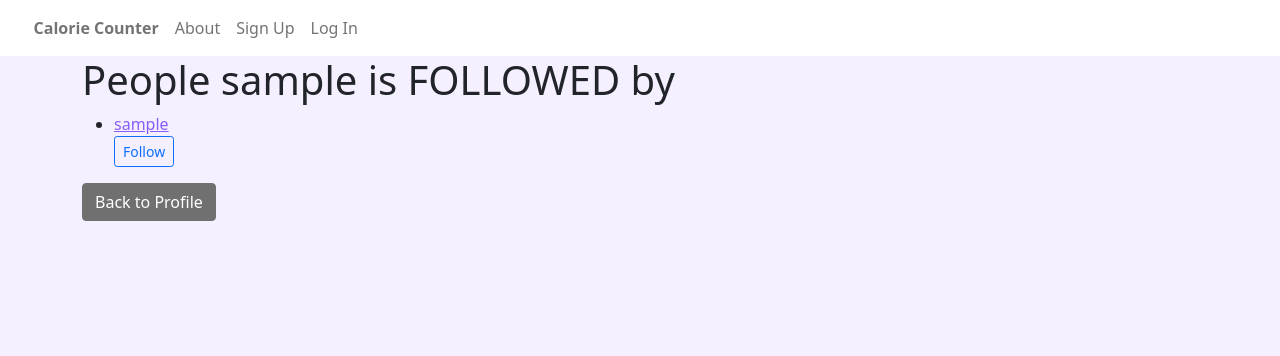
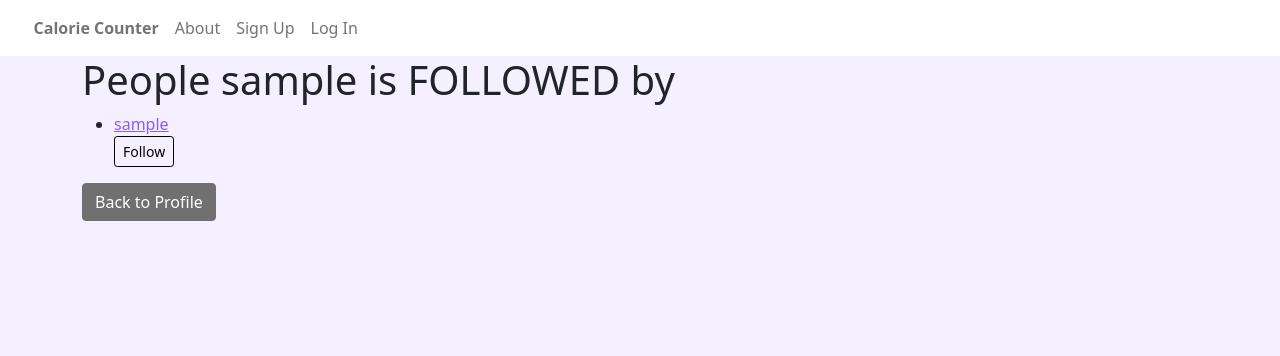
Before and after one commit to taylorwagner/caloriecountercapstone1, a Flask app: template templates/follows/followers.html in a window 1280 px wide. Shown: the top 356 px of the page. Run offline with Flask 2, Linux system fonts and the light colour scheme; the template is opened without the code that fills it: values that come from a table or form of the project are taken from there, others are empty; tables that the repository leaves empty hold one stand-in row (values such as "Sample post"); some libraries are stand-ins or nearby versions.

Commit message:
follow button styling

```diff
--- a/static/stylesheets/app.css
+++ b/static/stylesheets/app.css
@@ -55,6 +55,17 @@ img {
     border-color: #330066;
 }
 
+.btn-outline-primary {
+    color: black;
+    border-color: black;
+}
+
+.btn-outline-primary:hover {
+    background-color: white;
+    border-color: white;
+    color: black;
+}
+
 .btn-danger {
     background-color: black;
     border-color: black;
```
